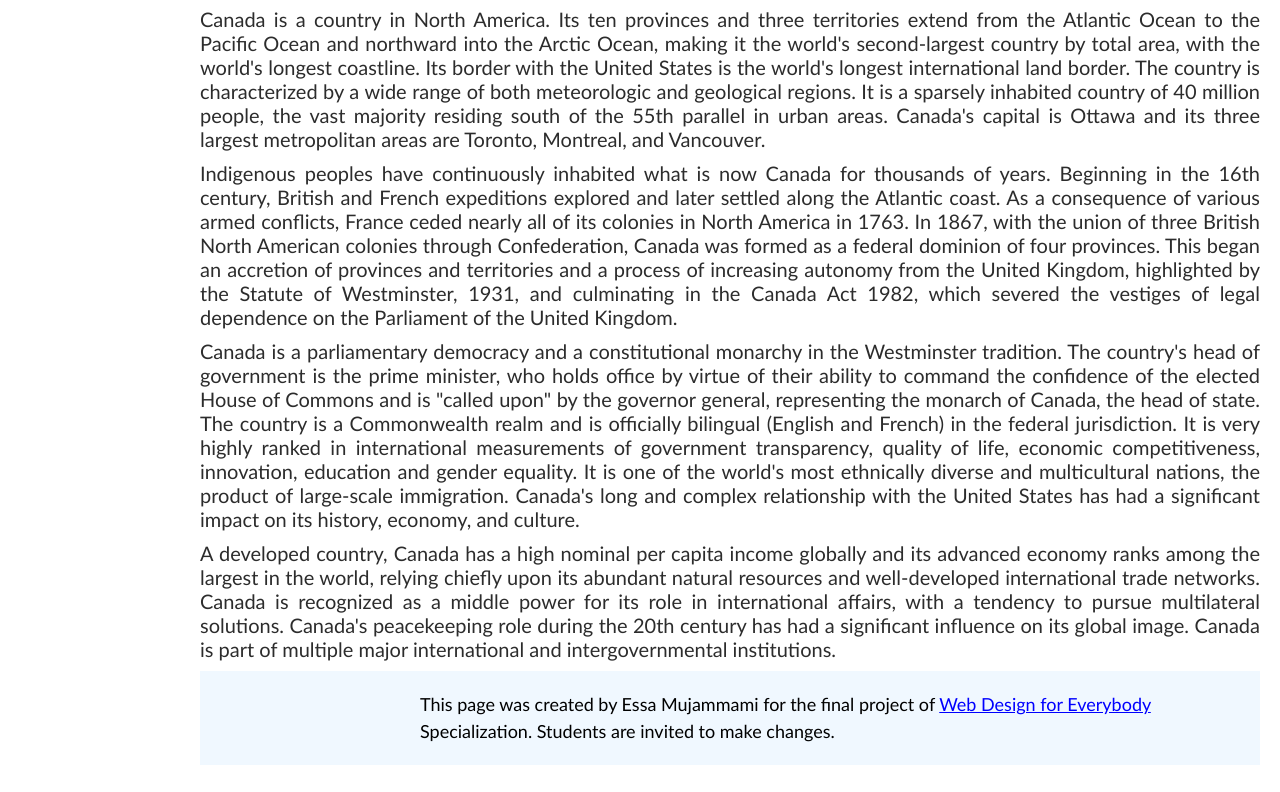
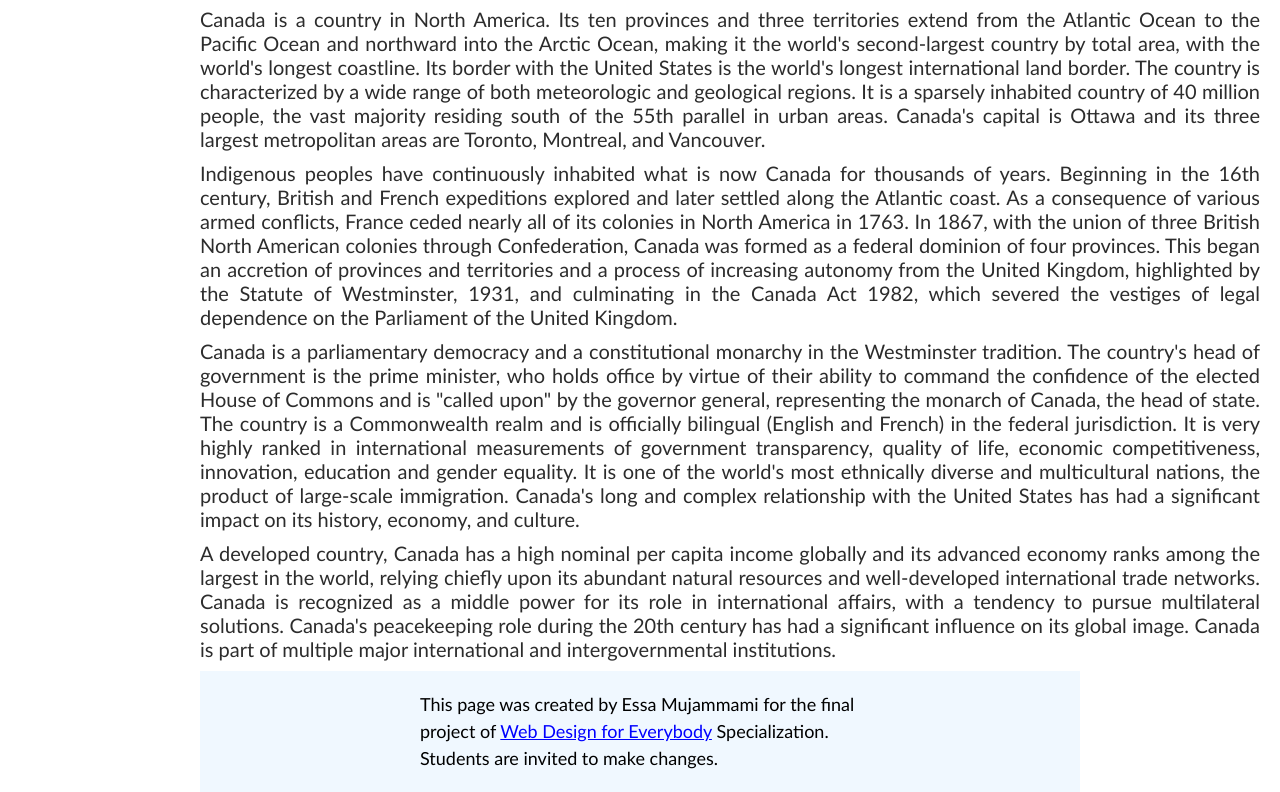
Before and after one commit to DayofJudgement/DayofJudgement.github.io, a plain HTML site: page index.html in a window 1280 px wide. Shown: the part 964-1756 px from the top of the page. Before the commit the page ends 1729 px from the top, so only its background shows below. Drawn offline with Linux system fonts and the light colour scheme.

Commit message:
Add files via upload
Signed-off-by: DayofJudgement <149382450+DayofJudgement@users.noreply.github.com>

```diff
--- a/css/style.css
+++ b/css/style.css
@@ -266,7 +266,7 @@ h1 {
     font-size: 18px;
     font-family: calibri;
     margin-left: 200px;
-    margin-right: 20px;
+    margin-right: 200px;
     margin-bottom: 0px;
 }
 
@@ -277,7 +277,7 @@ footer {
     bottom: 0;
     margin-top: 5px;
     margin-left: 200px;
-    margin-right: 20px;
+    margin-right: 200px;
 }
 
 center .npara {
```
